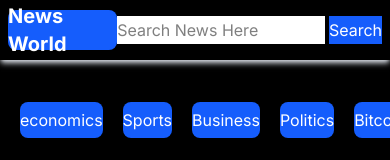
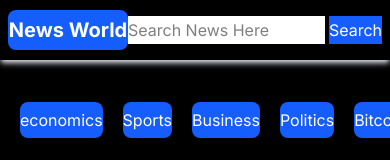
Before and after one commit to rojass2001/newsworld, a Next.js app: page / in a window 390 px wide. Shown: the top 160 px of the page. Built offline with nearby package versions, Linux system fonts and the light colour scheme; no server answers.

Commit message:
second commit

```diff
--- /dev/null
+++ b/src/Components/Card.tsx
@@ -0,0 +1,21 @@
+"use client"
+import React from 'react'
+import Image from 'next/image'
+import { newslist } from '@/commontypes.ts/type'
+function Card({ news }: { news: newslist }) {
+  return (
+    <div  className="min-h-[280px] pb-3 space-y-2 relative text-white border-2 border-white ">
+        <div className="w-full  relative h-[120px]">
+            {news.urlToImage &&(
+             <Image className="w-full h-full"  fill src={news.urlToImage} alt="image loading" />
+            )}
+          <div className="w-full text-center">image loading</div>
+        </div>
+        <p className="font-bold">{news.title?.slice(0,50)}</p>
+        <p>{news.description?.slice(0, 50)}</p>
+        <a href={news.url} className="px-4 py-2 absolute bottom-1 left-4 bg-blue-600" >Read More</a>
+    </div>
+  )
+}
+
+export default Card
--- /dev/null
+++ b/src/Components/Form.tsx
@@ -0,0 +1,16 @@
+import React from 'react'
+type form = {
+    className: string,
+    children: React.ReactNode,
+    submit: (e: React.FormEvent) => void
+}
+
+function Form({className,submit,children}:form) {
+  return (
+    <form className={className} onSubmit={submit}>
+      {children}
+    </form>
+  )
+}
+
+export default Form
--- a/src/Components/Navbar.tsx
+++ b/src/Components/Navbar.tsx
@@ -5,8 +5,9 @@ function Navbar() {
   return (
     <nav className="w-full fixed top-0 right-0  bg-black left-0 z-30">
         <div className='w-full  flex items-center bg-black px-2 justify-between shadow-md shadow-gray-300 min-h-[60px]'>
-            <div className=" h-[40px] w-[120px] rounded-lg bg-blue-600 flex text-xl text-white font-bold items-center">
-              <h2>News World</h2>
+            <div className=" h-[40px] min-w-[120px] rounded-lg bg-blue-600 flex text-xl text-white font-bold items-center place-content-center">
+
+          <h2 className="text-md md:text-2xl">News World</h2>
              </div>
             <Searchbar/>
         </div>
--- a/src/Components/Newsgrid.tsx
+++ b/src/Components/Newsgrid.tsx
@@ -2,41 +2,25 @@
 import { useDispatch, useSelector } from "react-redux"
 import { fetchnews} from "../redux/Newsslice"
 import { useEffect, } from "react";
-import Image from "next/image";
 import { Appdispatch, Rootstate } from '../redux/Store';
-import { newslist } from "@/app/commontypes.ts/type";
+import { newslist } from "@/commontypes.ts/type";
+import Card from "./Card";
 
 function Newsgrid() {
     const {newslist} = useSelector((state: Rootstate) => state.news);
     const dispatch=useDispatch<Appdispatch>()
    useEffect(()=>{
-  dispatch(fetchnews("india"))
+    dispatch(fetchnews("india"))
    },[dispatch])
   return (
     <>
-      <div className="w-full py-6">
+   <div className="w-full py-6">
     <div className="w-full py-8 px-5 grid gap-x-12 gap-y-10 grid-cols-1 md:grid-cols-2 lg:grid-cols-4">
-        {newslist?.map((a:newslist) => (
-            <div key={a.url} className="min-h-[280px] pb-3 space-y-2 relative text-white border-2 border-white ">
-
-            <div className="w-full  relative h-[120px]">
-              {a.urlToImage &&(
-                <Image className="w-full h-full"  fill src={a.urlToImage} alt="image loading" />
-              )
-              }
-              <div className="w-full text-center">image loading</div>
-             </div>
-
-            <p className="font-bold">{a.title?.slice(0,50)}</p>
-            <p>{a.description?.slice(0, 50)}</p>
-            <a href={a.url} className="px-4 py-2 absolute bottom-1 left-4 bg-blue-600" >Read More</a>
-
-             </div>
-          ))
-      }
-
+        {newslist?.map((news:newslist) => (
+            <Card news={news} key={news.url}/>
+          ))}
         </div>
-      </div>
+    </div>
     </>
   )
 }
--- a/src/Components/Searchbar.tsx
+++ b/src/Components/Searchbar.tsx
@@ -1,28 +1,15 @@
 "use client"
-import { useState } from 'react'
-import { useDispatch } from 'react-redux'
-import { fetchnews } from '../redux/Newsslice'
-import { Appdispatch } from '@/redux/Store'
+import useForm from "@/customhooks/useForm"
+import Form from "./Form"
 
 function Searchbar() {
-    {/* search functionality*/}
-    const [search,setsearch]=useState("")
-  const dispatch:Appdispatch=useDispatch()
-  const searchs=(e: React.ChangeEvent<HTMLInputElement>): void => {
-    setsearch(e.target.value)
-    console.log(e.target.value)
-  }
-  const submit=(e:React.FormEvent)=>{
- e.preventDefault()
-  dispatch(fetchnews(search))
-    }
-
+  const{submit,handlechange}=useForm()
   return (
     <>
-       <form className="flex gap-1 items-center" onSubmit={submit}>
-            <input className="w-[90%] text-black bg-white h-7"type="text" placeholder="Search News Here" onChange={searchs} />
+       <Form className="flex gap-1 items-center" submit={submit}>
+            <input className="w-[90%] text-black bg-white h-7"type="text" placeholder="Search News Here" onChange={handlechange} />
             <button type="submit" className=" bg-blue-600 text-white h-7">Search</button>
-          </form>
+       </Form>
     </>
   )
 }
--- /dev/null
+++ b/src/customhooks/useForm.ts
@@ -0,0 +1,22 @@
+import { fetchnews } from "@/redux/Newsslice";
+import { useState } from "react"
+import { useDispatch } from 'react-redux';
+import { Appdispatch } from "@/redux/Store";
+
+function useForm() {
+    const[search,setsearch]=useState<string>("")
+    const dispatch = useDispatch<Appdispatch>();
+  const handlechange=(e: React.ChangeEvent<HTMLInputElement>): void => {
+    setsearch(e.target.value)
+    console.log(e.target.value)
+    }
+
+  const submit=(e:React.FormEvent)=>{
+     e.preventDefault()
+     dispatch(fetchnews(search))
+    }
+
+  return{handlechange,search,submit}
+}
+
+export default useForm
```
Also changed, not shown: src/commontypes.ts/type.ts (renamed from src/app/commontypes.ts/type.ts).
